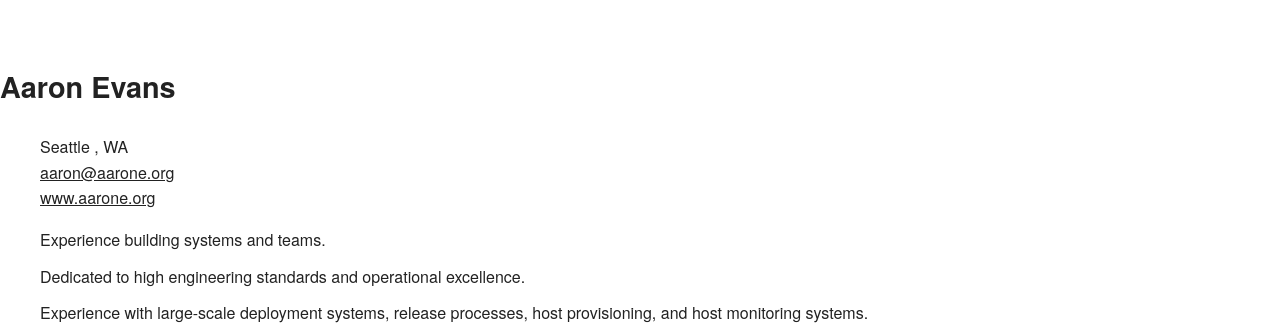
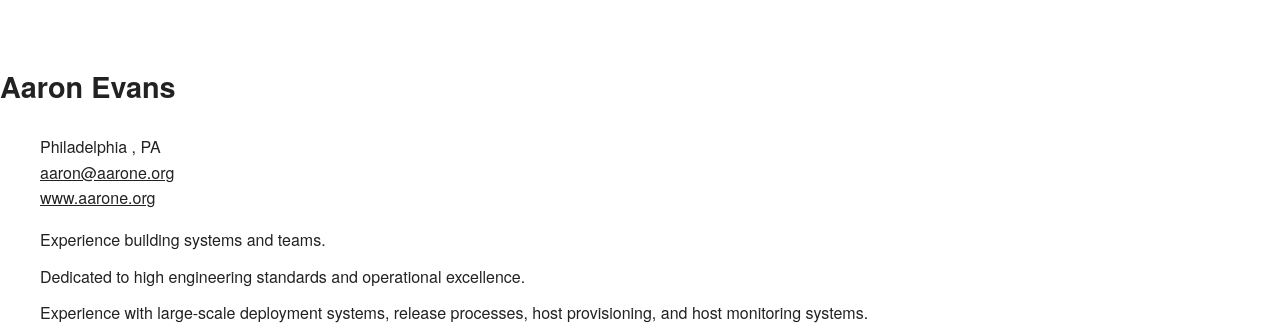
Before and after one commit to aarone/aarone.org, a Jekyll site: the page built from source/resume.html, in a window 1280 px wide and 900 px high. Shown: the top 331 px of the window. Built offline with Jekyll 4.4.1, drawn with Linux system fonts in a browser that asks for light colours; Markdown is read by kramdown in place of the engine named in the settings.

Commit message:
updated location

```diff
--- a/source/resume.html
+++ b/source/resume.html
@@ -30,11 +30,11 @@ title: Aaron Evans
 		<ul id="contact-info">
 		  <li itemscope itemtype="https://schema.org/PostalAddress">
                     <span itemprop="AddressLocality">
-                      Seattle
+                      Philadelphia
                     </span>
                     ,
                     <span itemprop="addressRegion">
-                      WA
+                      PA
                     </span>
 		  </li>
 		  <li>
@@ -44,8 +44,8 @@ title: Aaron Evans
                     <a itemprop="url" href="//www.aarone.org">www.aarone.org</a>
 		  </li>
 		</ul>
-	      </div>
-	      <div class="nine columns">
+        </div>
+            <div class="nine columns">
 		<ul id="summary">
 		  <li>Experience building systems and teams.</li>
 		  <li>Dedicated to high engineering standards and operational excellence.</li>
@@ -62,13 +62,14 @@ title: Aaron Evans
 	<div class="row">
           <div class="three columns">
             <h3>
-	      <a href="https://www.cedarai.com/">Cedar AI</a>
+                <a href="https://www.cedarai.com/">Cedar AI</a>
             </h3>
             <div class="timeframe">2021 - present</div>
 	  </div>
 	  <div class="nine columns">
 	    <ul class="accomplishments">
 	      <li>Building Rail management systems.</li>
+
 	    </ul>
 	  </div>
 	</div>
```
